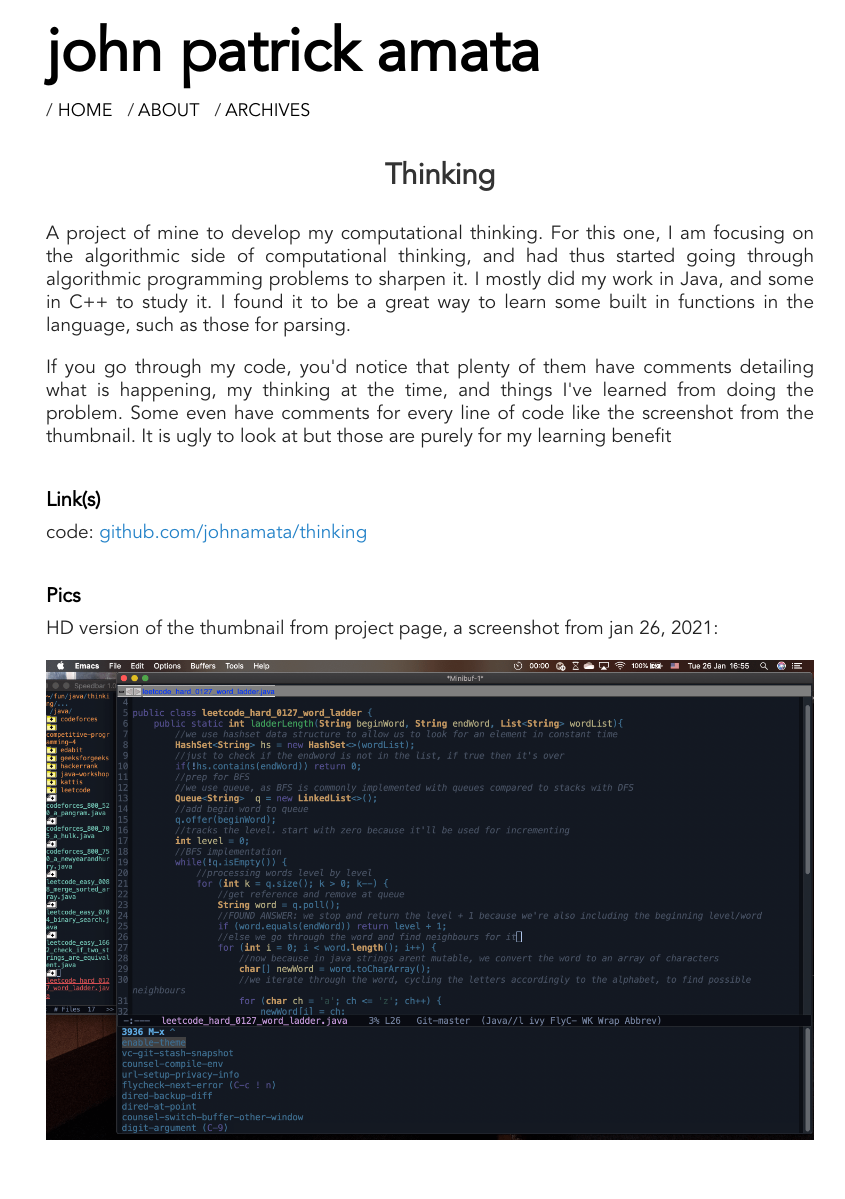
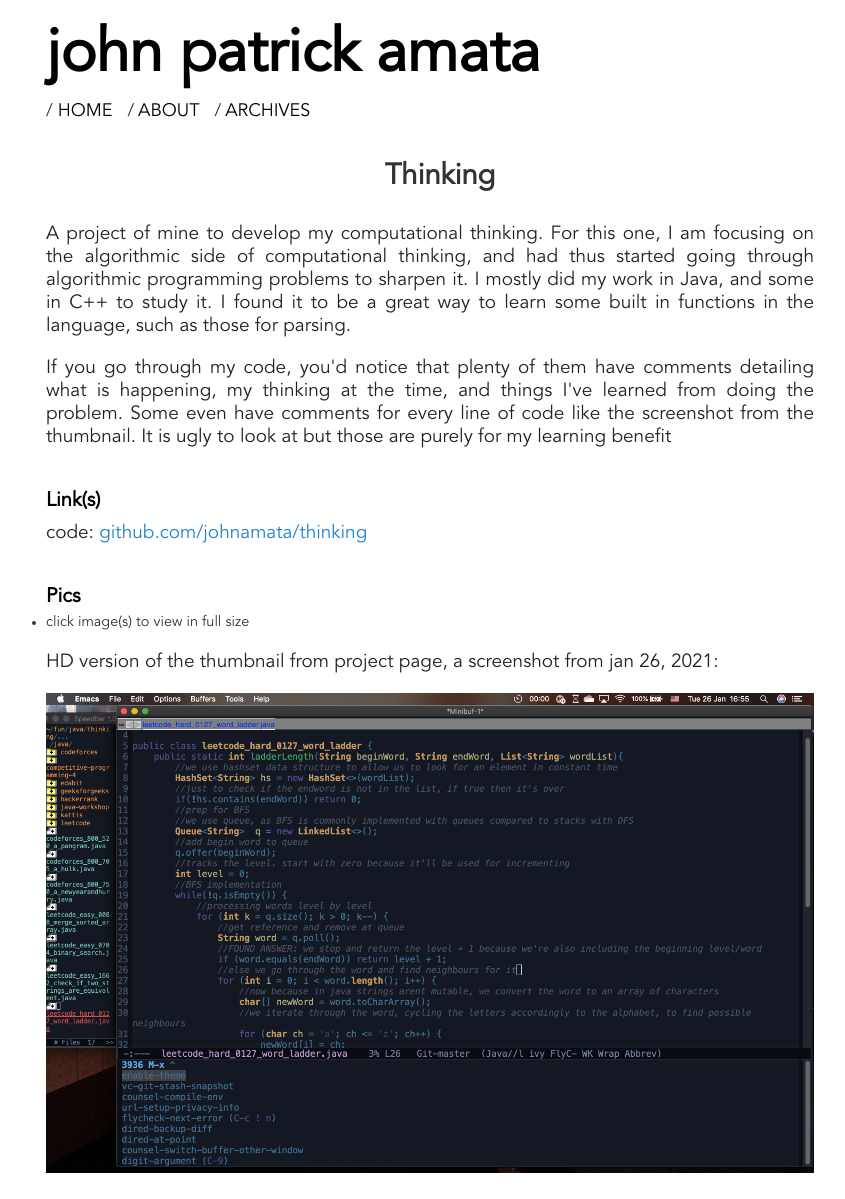
Before and after one commit to jpamata/jpamata.github.io, a Jekyll site: the page built from projects/thinking.md, in a window 1280 px wide. Shown: the whole page, without its empty margins (210-1055 px from the left). Built offline with Jekyll 4.4.1, drawn with Linux system fonts in a browser that asks for light colours; before the commit the page ends 1166 px from its top, so only the background shows below that.

Commit message:
Update thinking.md

```diff
--- a/projects/thinking.md
+++ b/projects/thinking.md
@@ -15,6 +15,8 @@ code: <a href="https://github.com/johnamata/thinking">github.com/johnamata/think
 
 <h2>Pics</h2>
 
+* click image(s) to view in full size
+
 HD version of the thumbnail from project page, a screenshot from jan 26, 2021:
 
-<img src="pics/hd/think-hd.png">
+<a href="pics/hd/think-hd.png"><img src="pics/hd/think-hd.png"></a>
```
